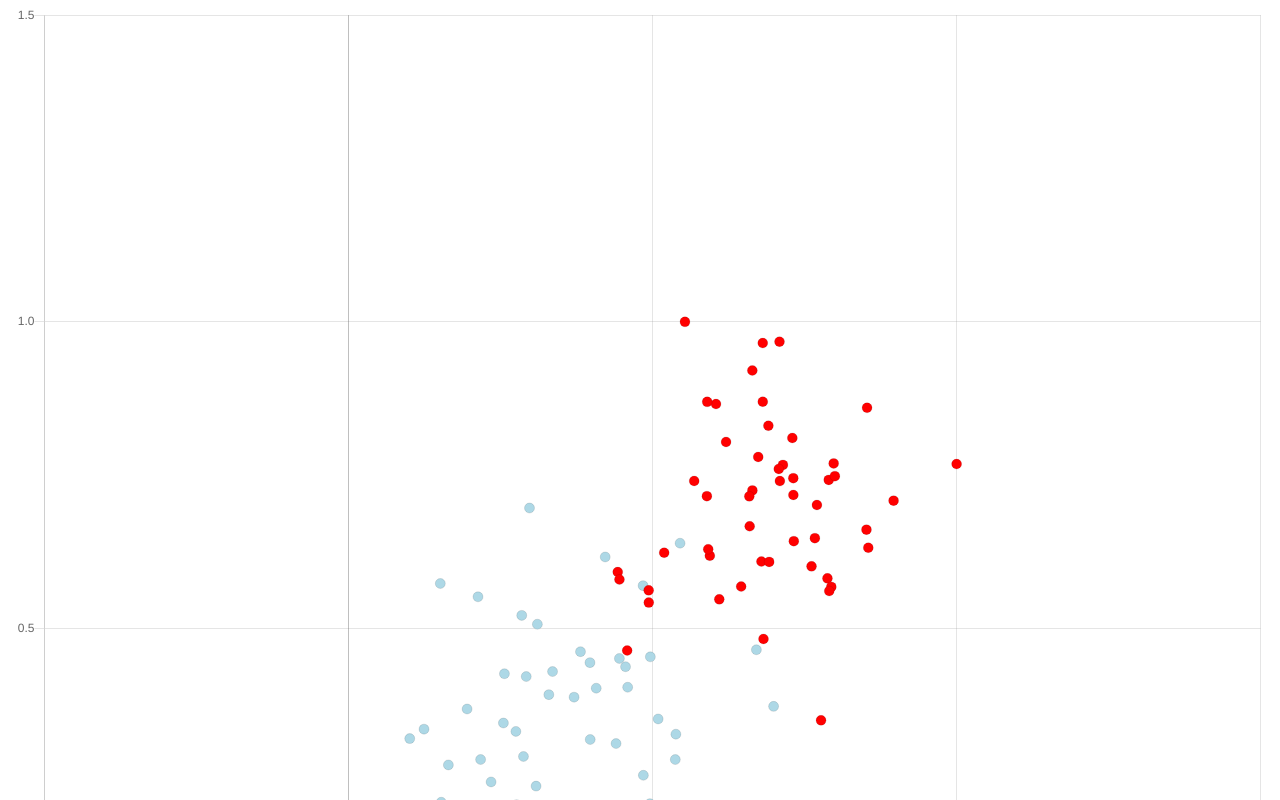
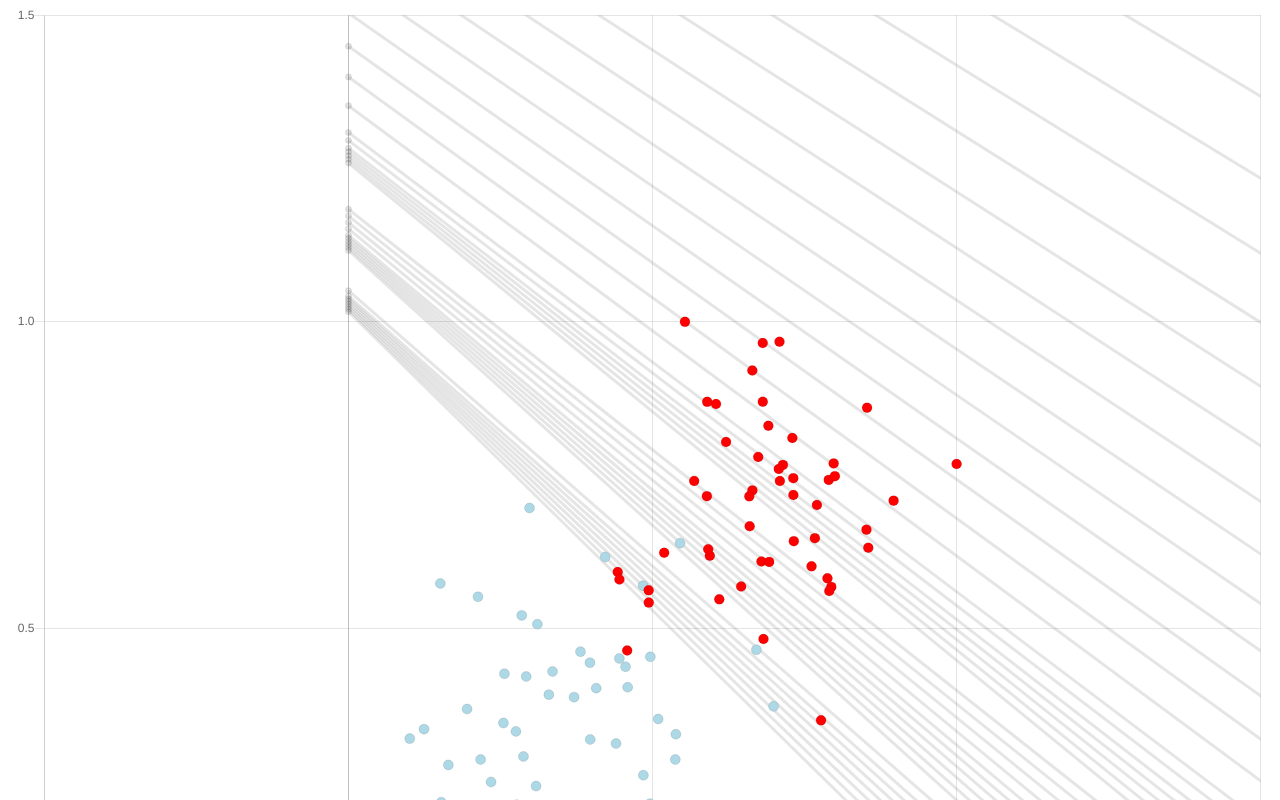
Before and after one commit to codewaseem/PerceptronPlayground, a plain HTML site: page perceptron-demo.html in a window 1280 px wide. Shown: the top 800 px of the page. Drawn offline with Linux system fonts and the light colour scheme.

Commit message:
buggy chart

```diff
--- a/perceptron-demo.html
+++ b/perceptron-demo.html
@@ -14,6 +14,9 @@
 
   <script>
     var ctx = document.getElementById("perceptron-chart").getContext("2d");
+    var lines = trainPerceptron();
+    var last_line = lines[lines.length - 1];
+    console.log(last_line);
     var myBubbleChart = new Chart(ctx, {
       type: "bubble",
       data: {
@@ -34,7 +37,18 @@
                 side: originalData.y[i]
               };
             })
-          }
+          },
+
+          ...lines.map(line => {
+            return {
+              data: [
+                { x: line[0], y: 0, r: 1 },
+                { x: 0, y: line[1], r: 1 }
+              ],
+              fill: false,
+              type: "line"
+            };
+          })
         ]
       },
       options: {
--- a/perceptron.js
+++ b/perceptron.js
@@ -346,6 +346,7 @@ function trainPerceptron() {
   let initialWeights = [0.37454012, 0.95071431];
   let initialBais = 1.731993941811405;
   let epochs = 50;
+  let lines = [];
 
   for (let i = 0; i < epochs; i++) {
     [initialWeights, initialBais] = perceptron(
@@ -355,8 +356,13 @@ function trainPerceptron() {
       initialBais,
       0.01
     );
+    lines.push([
+      initialWeights[0] / initialWeights[1],
+      (-1 * initialBais) / initialWeights[1]
+    ]);
   }
   console.log(initialWeights, initialBais);
+  return lines;
 }
 
 // trainPerceptron();
```
